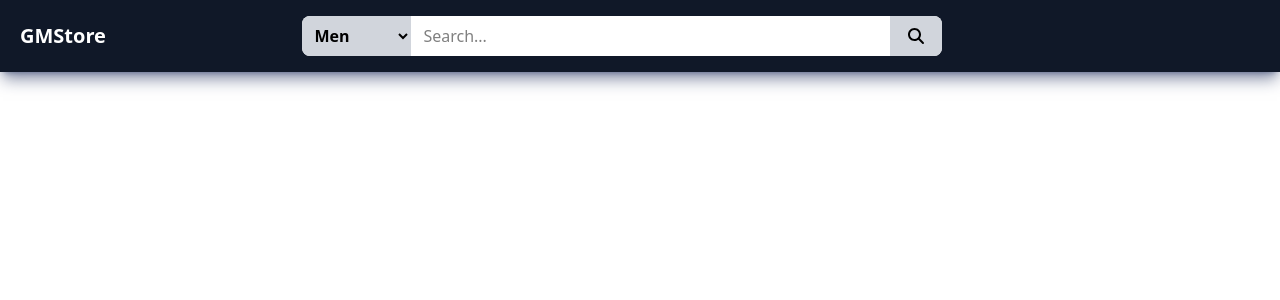
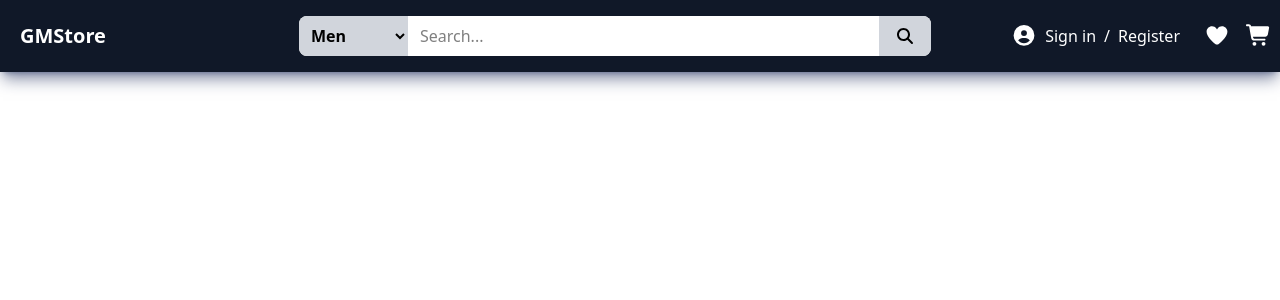
Before and after one commit to gumeeee/gmstore-angular, an Angular app: page / in a window 1280 px wide. Shown: the top 300 px of the page. Built offline with nearby package versions, Linux system fonts and the light colour scheme.

Commit message:
feat: add user authentication links and update icon imports in header component

```diff
--- a/src/app/components/header/header.html
+++ b/src/app/components/header/header.html
@@ -18,5 +18,22 @@
         <fa-icon [icon]="faSearch"></fa-icon>
       </button>
     </div>
+
+    <div class="flex items-center w-[27%] gap-6 justify-end h-full mr-2">
+      <div class="flex items-center gap-2 text-white">
+        <fa-icon [icon]="faUserCircle" class="text-[1.3em]"></fa-icon>
+        <h5>
+          <a href="#" class="text-white no-underline hover:underline">Sign in</a>
+        </h5>
+        <span>/</span>
+        <h5>
+          <a href="#" class="text-white no-underline hover:underline">Register</a>
+        </h5>
+      </div>
+      <div class="flex items-center gap-4 text-white text-[1.3em]">
+        <fa-icon [icon]="faHeart"></fa-icon>
+        <fa-icon [icon]="faShoppingCart"></fa-icon>
+      </div>
+    </div>
   </div>
 </div>
--- a/src/app/components/header/header.ts
+++ b/src/app/components/header/header.ts
@@ -1,6 +1,6 @@
 import { Component } from '@angular/core';
 import { FontAwesomeModule } from '@fortawesome/angular-fontawesome';
-import { faSearch } from '@fortawesome/free-solid-svg-icons';
+import { faHeart, faSearch, faShoppingCart, faUserCircle } from '@fortawesome/free-solid-svg-icons';
 @Component({
   selector: 'app-header',
   imports: [FontAwesomeModule],
@@ -9,4 +9,7 @@ import { faSearch } from '@fortawesome/free-solid-svg-icons';
 })
 export class Header {
   faSearch = faSearch;
+  faUserCircle = faUserCircle;
+  faHeart = faHeart;
+  faShoppingCart = faShoppingCart;
 }
```
